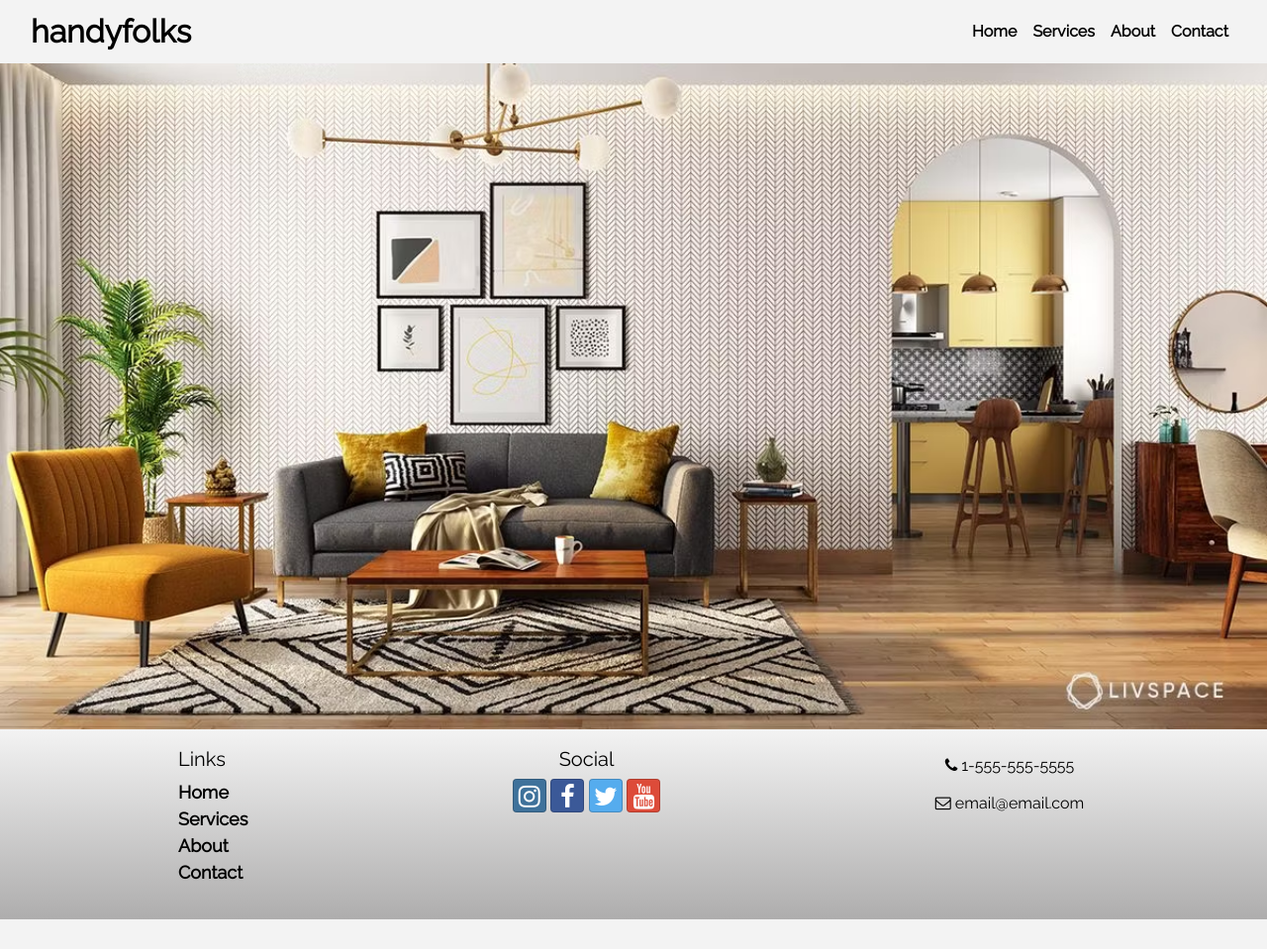
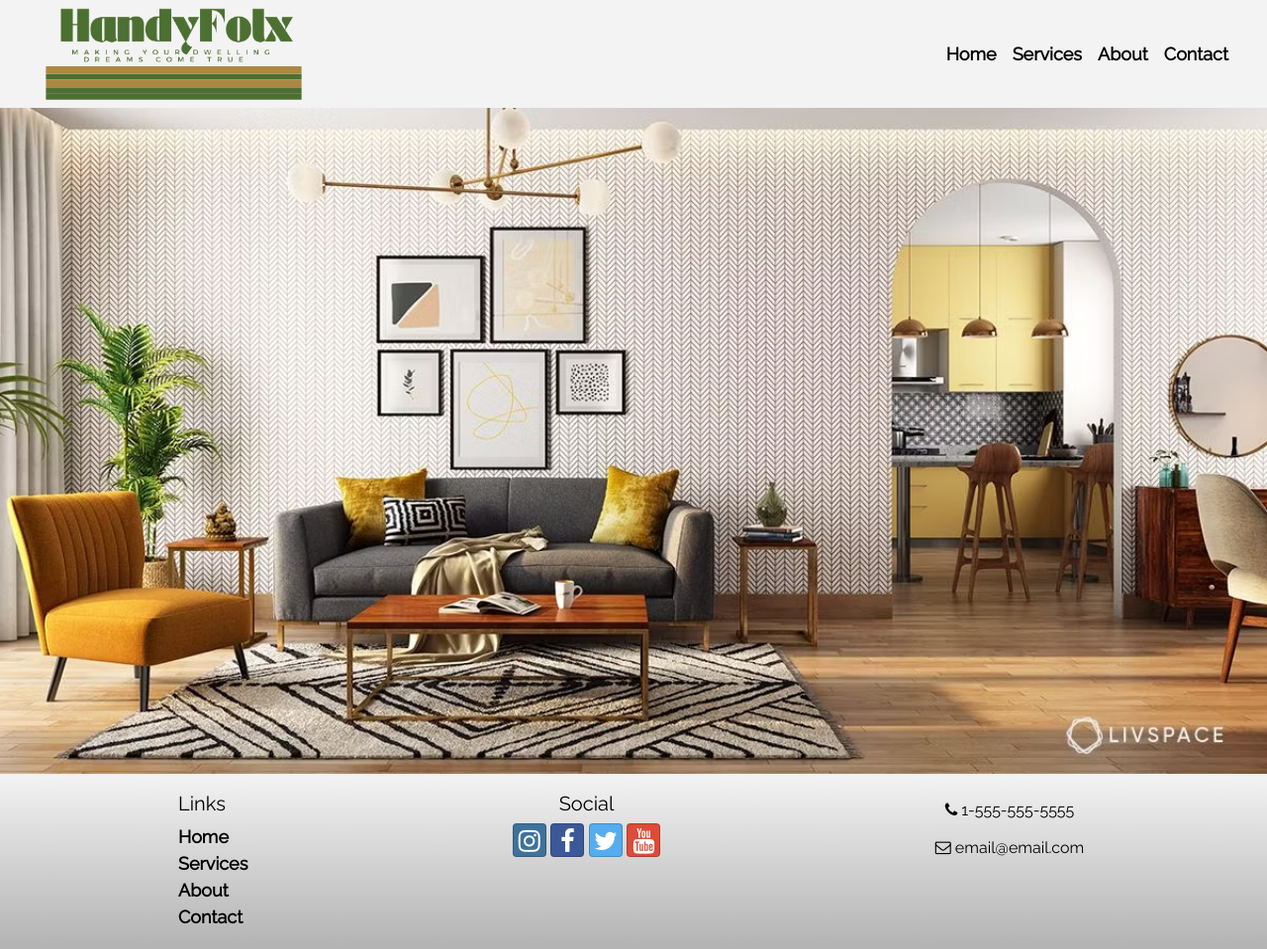
Before and after one commit to CharleyKP/Handyfolks, a website: page index.html in a window 1280 px wide. Shown: the whole page at 99% size. Before the commit the page ends 929 px from the top, so only its background shows below. Drawn offline with nearby package versions, Linux system fonts and the light colour scheme.

Commit message:
New Logo

```diff
--- a/css/styles.scss
+++ b/css/styles.scss
@@ -116,33 +116,33 @@ ul {
     }
 }
 
-@media (min-width: 576px) {
-    .navbar-brand {
-        font-size: 2rem;
-    }
+// @media (min-width: 576px) {
+//     .navbar-brand {
+//         font-size: 2rem;
+//     }
 
-    .nav-link {
-        font-size: 1rem;
-    }
-}
+//     .nav-link {
+//         font-size: 1rem;
+//     }
+// }
 
-// Medium devices (tablets, 768px and up)
-@media (min-width: 768px) {
-    .navbar-brand {
-        font-size: 2rem;
-    }
+// // Medium devices (tablets, 768px and up)
+// @media (min-width: 768px) {
+//     .navbar-brand {
+//         font-size: 2rem;
+//     }
 
-    .nav-link {
-        font-size: 1rem;
-    }
-}
+//     .nav-link {
+//         font-size: 1rem;
+//     }
+// }
 
 // Large devices (desktops, 992px and up)
-@media (min-width: 992px) {
-    .navbar-brand {
-        font-size: 2rem;
-    }
-}
+// @media (min-width: 992px) {
+//     .navbar-brand {
+//         font-size: 2rem;
+//     }
+// }
 
 // // Extra large devices (large desktops, 1200px and up)
 // @media (min-width: 1200px) {}
--- a/index.html
+++ b/index.html
@@ -18,9 +18,11 @@
 <body>
     <nav class="navbar navbar-expand-sm sticky-top">
         <div class="container-fluid">
-            <a class="navbar-brand" href="index.html">
-                handyfolks
-            </a>
+            <div class="col-md-3">
+                <a class="navbar-brand" href="index.html">
+                    <img class="img-fluid" src="img/logo.png" alt="handyfolx logo" />
+                </a>
+            </div>
             <button class="navbar-toggler navbar-light" type="button" data-toggle="collapse"
                 data-target="#handyfolksNavbar">
                 <span class="navbar-toggler-icon"></span>
```
Also changed, not shown: css/styles.css, img/Logo.png (added), 1 other file.
